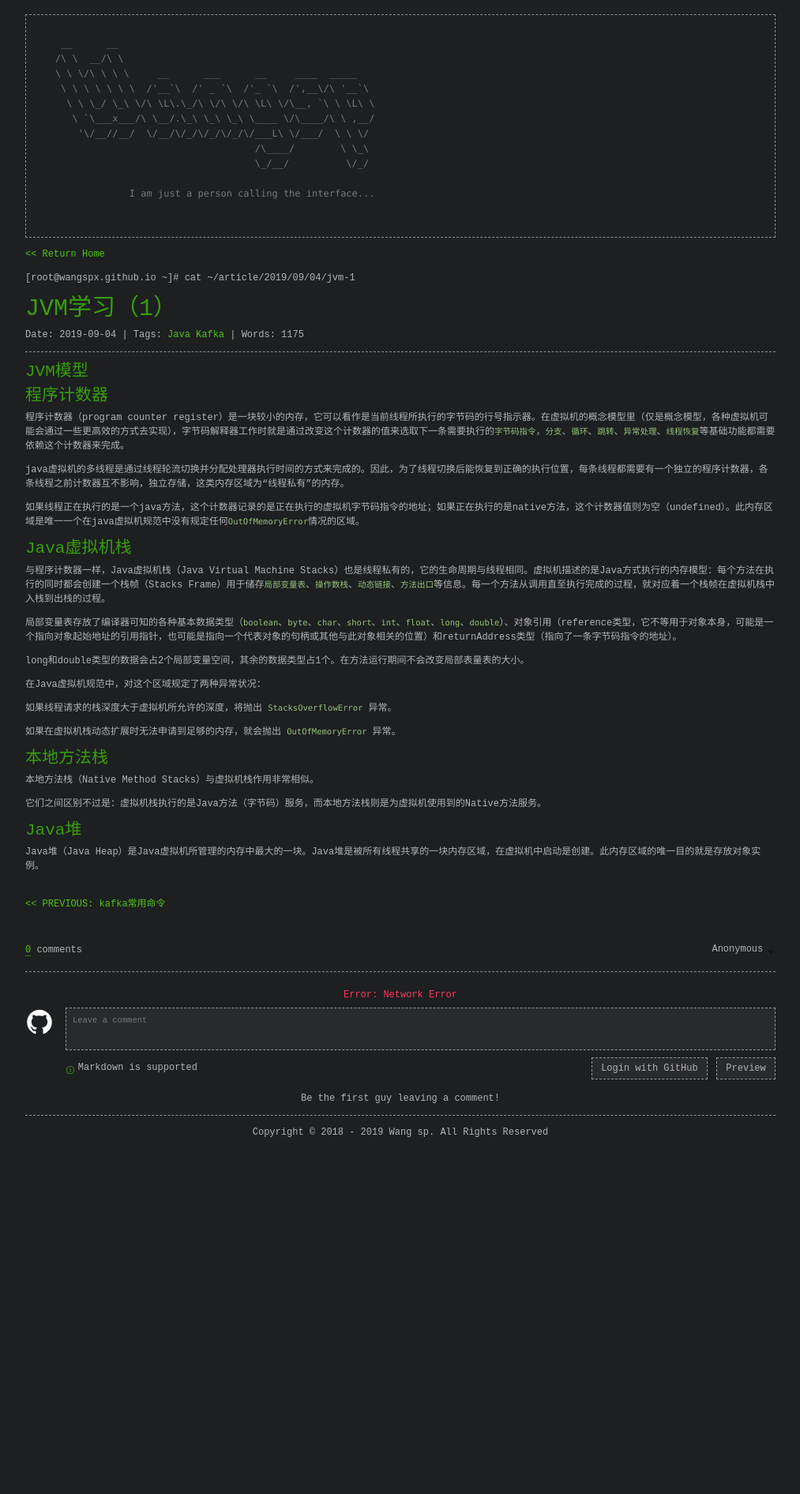
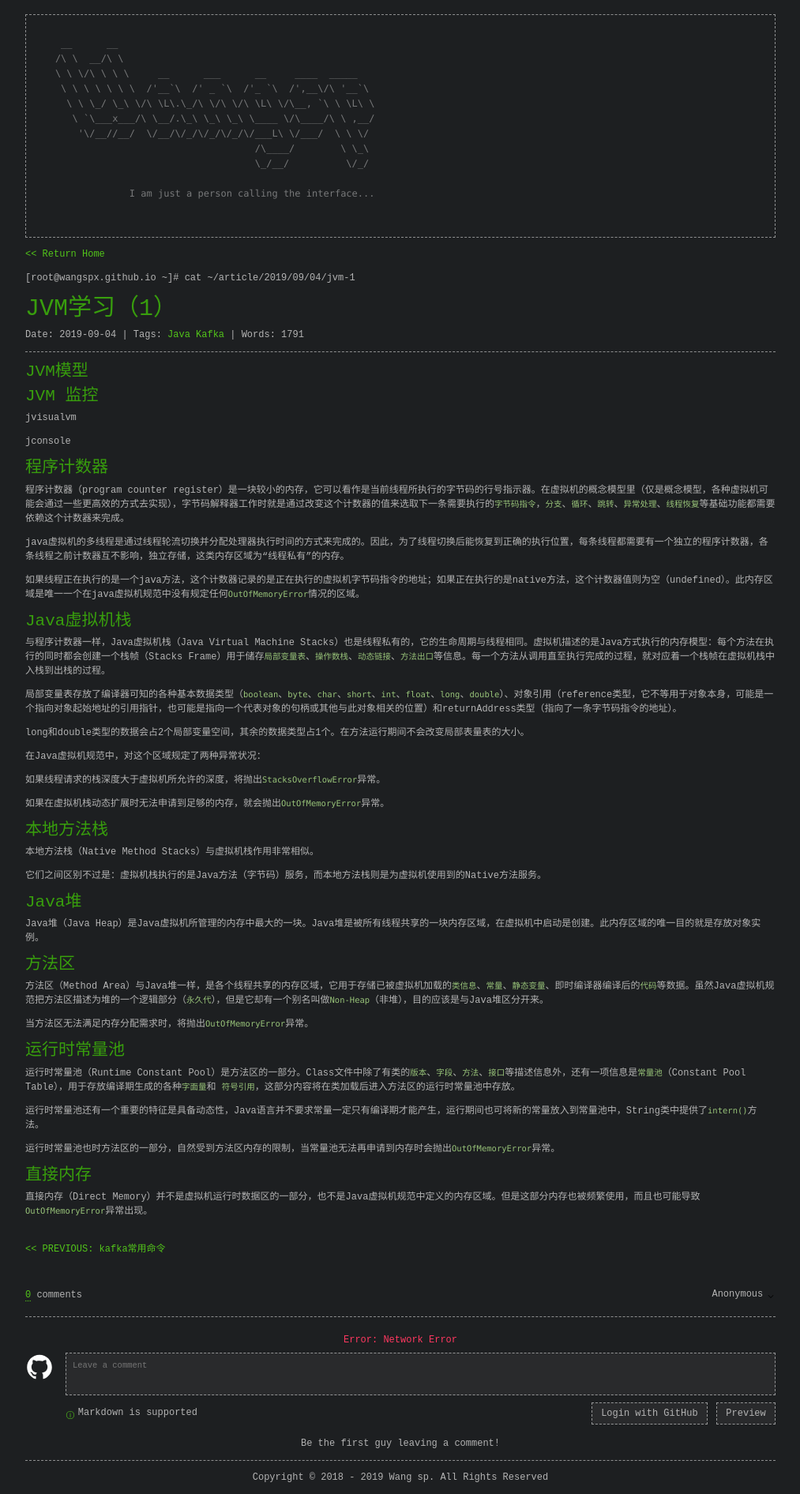
Before and after one commit to shiof/note, a Jekyll site: the page built from _posts/2019/2019-09-04-jvm-1.md, in a window 1280 px wide. Shown: the whole page at 79% size, without its empty margins (133-1146 px from the left). Built offline with Jekyll 4.4.1, drawn with Linux system fonts in a browser that asks for light colours; comment, search, counter and statistics services are not loaded.

Commit message:
2019-9-5 11:55:11

```diff
--- a/_posts/2019/2019-09-04-jvm-1.md
+++ b/_posts/2019/2019-09-04-jvm-1.md
@@ -10,6 +10,12 @@ tags:
 ---
 
 ### JVM模型
+
+### JVM 监控
+
+* jvisualvm
+
+* jconsole
 
 ### 程序计数器
 
@@ -29,9 +35,9 @@ long和double类型的数据会占2个局部变量空间，其余的数据类型
 
 在Java虚拟机规范中，对这个区域规定了两种异常状况：
 
-1. 如果线程请求的栈深度大于虚拟机所允许的深度，将抛出 `StacksOverflowError` 异常。
+1. 如果线程请求的栈深度大于虚拟机所允许的深度，将抛出`StacksOverflowError`异常。
 
-2. 如果在虚拟机栈动态扩展时无法申请到足够的内存，就会抛出 `OutOfMemoryError` 异常。
+2. 如果在虚拟机栈动态扩展时无法申请到足够的内存，就会抛出`OutOfMemoryError`异常。
 
 ### 本地方法栈
 
@@ -42,3 +48,22 @@ long和double类型的数据会占2个局部变量空间，其余的数据类型
 ### Java堆
 
 Java堆（Java Heap）是Java虚拟机所管理的内存中最大的一块。Java堆是被所有线程共享的一块内存区域，在虚拟机中启动是创建。此内存区域的唯一目的就是存放对象实例。
+
+### 方法区
+
+方法区（Method Area）与Java堆一样，是各个线程共享的内存区域，它用于存储已被虚拟机加载的`类信息`、`常量`、`静态变量`、即时编译器编译后的`代码`等数据。虽然Java虚拟机规范把方法区描述为堆的一个逻辑部分（`永久代`），但是它却有一个别名叫做`Non-Heap`（非堆），目的应该是与Java堆区分开来。
+
+当方法区无法满足内存分配需求时，将抛出`OutOfMemoryError`异常。
+
+### 运行时常量池
+
+运行时常量池（Runtime Constant Pool）是方法区的一部分。Class文件中除了有类的`版本`、`字段`、`方法`、`接口`等描述信息外，还有一项信息是`常量池`（Constant Pool Table），用于存放编译期生成的各种`字面量`和
+`符号引用`，这部分内容将在类加载后进入方法区的运行时常量池中存放。
+
+运行时常量池还有一个重要的特征是具备动态性，Java语言并不要求常量一定只有编译期才能产生，运行期间也可将新的常量放入到常量池中，String类中提供了`intern()`方法。
+
+运行时常量池也时方法区的一部分，自然受到方法区内存的限制，当常量池无法再申请到内存时会抛出`OutOfMemoryError`异常。
+
+### 直接内存
+
+直接内存（Direct Memory）并不是虚拟机运行时数据区的一部分，也不是Java虚拟机规范中定义的内存区域。但是这部分内存也被频繁使用，而且也可能导致`OutOfMemoryError`异常出现。
```
